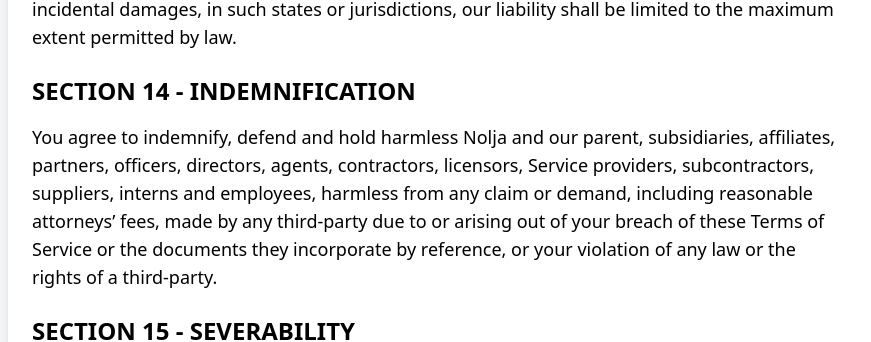
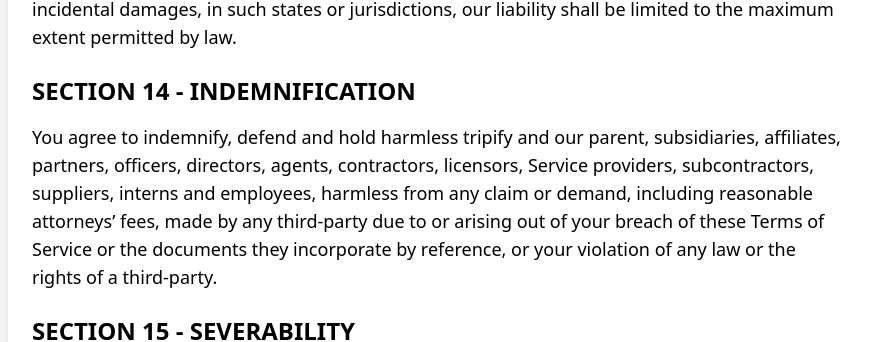
Before and after one commit to NikhilRakesh/tripify-client-frontend, a React (Vite) app: page /TermsOf-ServicePage in a window 1280 px wide. Shown: the part 6437-6779 px from the top of the page, without its empty margins (200-1071 px from the left). Built offline with nearby package versions, Linux system fonts and the light colour scheme; what tailwindcss-filters would draw is missing.

Commit message:
third commit

```diff
--- a/src/AdminDashboard.jsx
+++ b/src/AdminDashboard.jsx
@@ -251,7 +251,6 @@
                                 value={blog.header}
                                 onChange={(e) => handleBlogChange(blogIndex, 'header', e.target.value)}
                                 className="mt-1 block w-full border border-gray-300 rounded-md p-2"
-                                required
                             />
                         </div>
                         <div className="flex flex-col">
--- a/src/InquiryForm.jsx
+++ b/src/InquiryForm.jsx
@@ -139,7 +139,7 @@
               whileHover={{ scale: 1.05 }}
               whileTap={{ scale: 0.95 }}
               type="submit"
-              className="bg-[#A91079] w-4/12 text-white py-3 px-6 rounded-md shadow-md transition-transform duration-200 ease-in-out"
+              className="bg-[#A91079] md:w-4/12 text-white py-3 px-6 rounded-md shadow-md transition-transform duration-200 ease-in-out"
             >
               Request a call back
             </motion.button>
@@ -147,7 +147,7 @@
               whileHover={{ scale: 1.05 }}
               whileTap={{ scale: 0.95 }}
               type="submit"
-              className="bg-[#A91079] w-4/12 text-white py-3 px-6 rounded-md shadow-md transition-transform duration-200 ease-in-out"
+              className="bg-[#A91079] md:w-4/12 text-white py-3 px-6 rounded-md shadow-md transition-transform duration-200 ease-in-out"
               onClick={redirectToWhatsApp}
             >
               Redirect to whatsapp
--- a/src/PrivacyPage.jsx
+++ b/src/PrivacyPage.jsx
@@ -154,7 +154,7 @@
 
             <h3 className='font-bold text-2xl'>Contact</h3>
 
-            <p>Should you have any questions about our privacy practices or this Privacy Policy, or if you would like to exercise any of the rights available to you, please call +91 9778282728 or email us at info@nolja.in or contact us at Nolja, Thiruvananthapuram KL, India, 695015</p>
+            <p>Should you have any questions about our privacy practices or this Privacy Policy, or if you would like to exercise any of the rights available to you, please call +91  9072121217 or email us at sales@tripifyme.com or contact us at Nolja, Thiruvananthapuram KL, India, 695015</p>
         </div>
     )
 }
--- a/src/TermsOfServicePage.jsx
+++ b/src/TermsOfServicePage.jsx
@@ -155,7 +155,7 @@
                     {/* Section 14 */}
                     <h3 className="text-2xl font-bold mb-4">SECTION 14 - INDEMNIFICATION</h3>
                     <p className="text-lg mb-6">
-                        You agree to indemnify, defend and hold harmless Nolja and our parent, subsidiaries, affiliates, partners, officers, directors, agents, contractors, licensors, Service providers, subcontractors, suppliers, interns and employees, harmless from any claim or demand, including reasonable attorneys’ fees, made by any third-party due to or arising out of your breach of these Terms of Service or the documents they incorporate by reference, or your violation of any law or the rights of a third-party.
+                        You agree to indemnify, defend and hold harmless tripify and our parent, subsidiaries, affiliates, partners, officers, directors, agents, contractors, licensors, Service providers, subcontractors, suppliers, interns and employees, harmless from any claim or demand, including reasonable attorneys’ fees, made by any third-party due to or arising out of your breach of these Terms of Service or the documents they incorporate by reference, or your violation of any law or the rights of a third-party.
                     </p>
                     {/* Section 15 */}
                     <h3 className="text-2xl font-bold mb-4">SECTION 15 - SEVERABILITY</h3>
```
